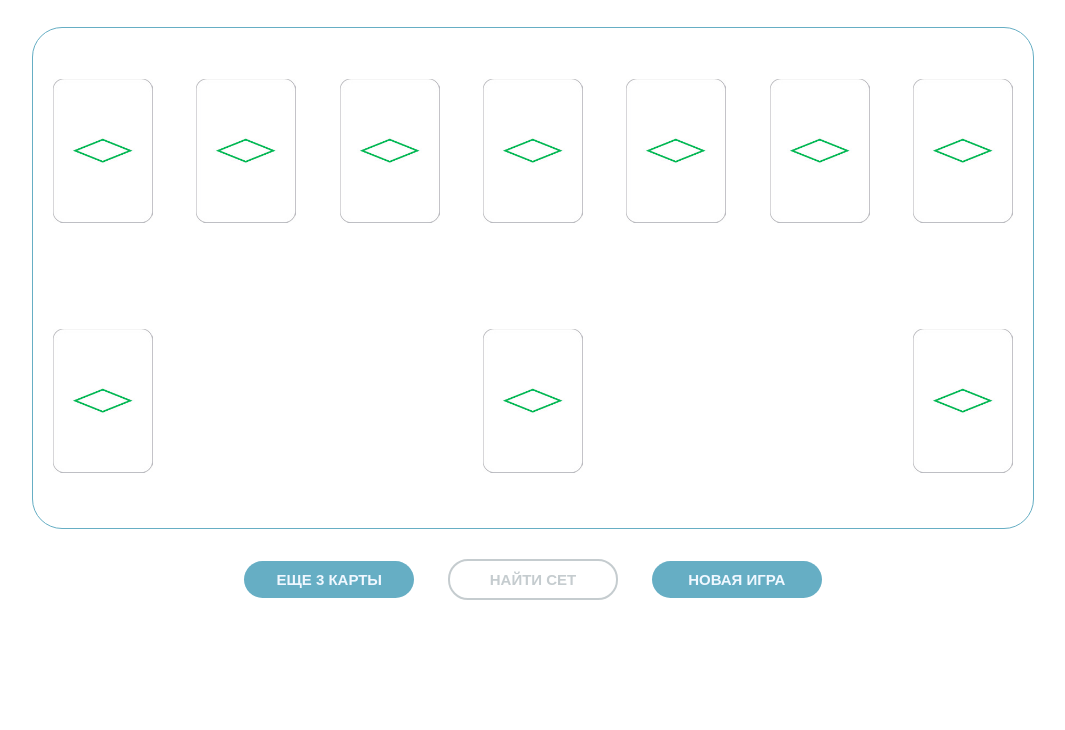
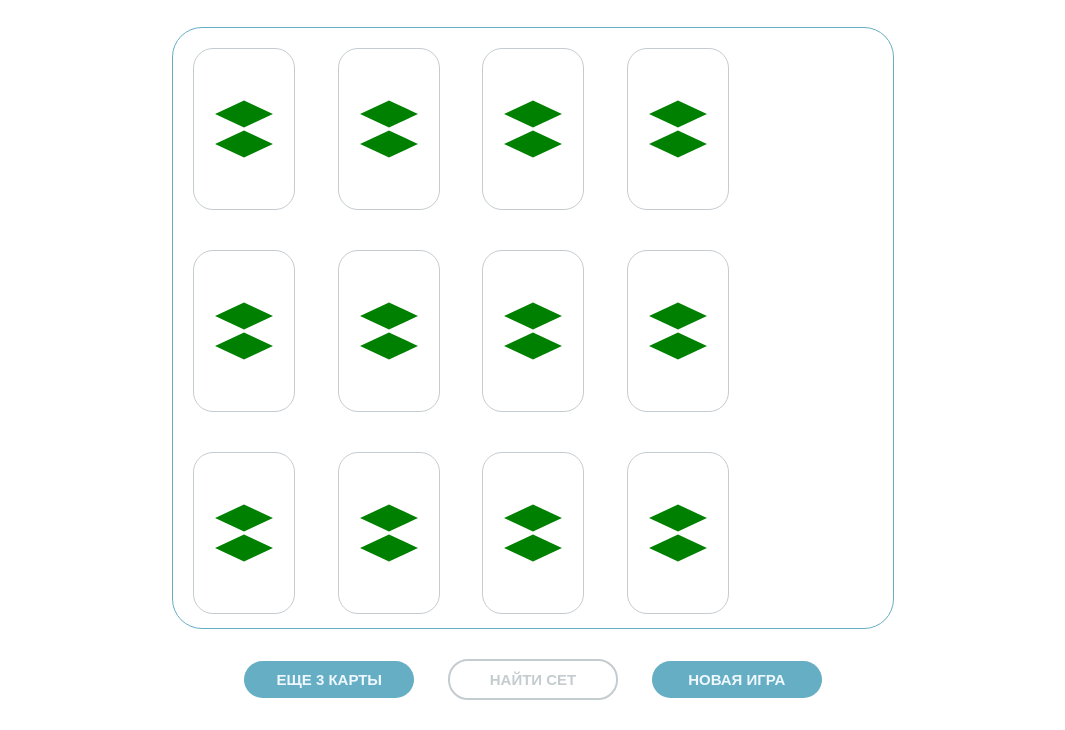
Before and after one commit to OlgaShishkanova/set-game, a website: page index.html in a window 1280 px wide. Shown: the part 80-810 px from the top of the page, without its empty margins (107-1172 px from the left). Drawn offline with nearby package versions, Linux system fonts and the light colour scheme.

Commit message:
карточки в процессе

```diff
--- a/index.html
+++ b/index.html
@@ -9,16 +9,10 @@
 <body>
 <h1 class="name">SET</h1>
 <div class="main flex-between">
-    <a href="#"><img class="main-card" src="images/1-green-diamond-empty.jpg"></a>
-    <a href="#"><img class="main-card" src="images/1-green-diamond-empty.jpg"></a>
-    <a href="#"><img class="main-card" src="images/1-green-diamond-empty.jpg"></a>
-    <a href="#"><img class="main-card" src="images/1-green-diamond-empty.jpg"></a>
-    <a href="#"><img class="main-card" src="images/1-green-diamond-empty.jpg"></a>
-    <a href="#"><img class="main-card" src="images/1-green-diamond-empty.jpg"></a>
-    <a href="#"><img class="main-card" src="images/1-green-diamond-empty.jpg"></a>
-    <a href="#"><img class="main-card" src="images/1-green-diamond-empty.jpg"></a>
-    <a href="#"><img class="main-card" src="images/1-green-diamond-empty.jpg"></a>
-    <a href="#"><img class="main-card" src="images/1-green-diamond-empty.jpg"></a>
+    <div class="main-12 flex-between">
+    </div>
+    <div class="main-add-3">
+    </div>
 </div>
 
 <div class="buttons">
@@ -27,6 +21,12 @@
     <input type="button" class="buttons-new-game" value="Новая игра">
 </div>
 
+<!--<div class="card-item" style="width: 100px; height: 160px; margin: 20px; border: 1px solid #c5cccf; border-radius: 20px; background-color: #ffffff; display: flex;  justify-content: center; align-items: center; flex-direction: column;-->
+<!--">-->
+    <!--<div class="card-inside" style="background-color: green; width: 30px; height: 30px; transform: rotate(-45deg) skew(20deg, 20deg);">-->
+    <!--</div>-->
+<!--</div>-->
+
 <script src="node_modules/jquery/dist/jquery.min.js"></script>
 <script src="js/script.js"></script>
 
--- a/js/script.js
+++ b/js/script.js
@@ -1,3 +1,20 @@
 /**
  * Created by Olya on 11.02.2017.
  */
+
+$(function () {
+
+    var cardDiamond = '<div class="card-item" style="width: 100px; height: 160px; margin: 20px; border: 1px solid #c5cccf; border-radius: 20px; background-color: #ffffff; display: flex;  justify-content: center; align-items: center; flex-direction: column;"> <div class="card-inside" style="background-color: green; width: 30px; height: 30px; transform: rotate(-45deg) skew(20deg, 20deg);"></div></div>';
+    var cardDiamond2 = '<div class="card-item" style="width: 100px; height: 160px; margin: 20px; border: 1px solid #c5cccf; border-radius: 20px; background-color: #ffffff; display: flex;  justify-content: center; align-items: center; flex-direction: column;"> <div class="card-inside" style="background-color: green; width: 30px; height: 30px; transform: rotate(-45deg) skew(20deg, 20deg);"></div><div class="card-inside" style="background-color: green; width: 30px; height: 30px; transform: rotate(-45deg) skew(20deg, 20deg);"></div></div>';
+    var cardDiamond3 = '<div class="card-item" style="width: 100px; height: 160px; margin: 20px; border: 1px solid #c5cccf; border-radius: 20px; background-color: #ffffff; display: flex;  justify-content: center; align-items: center; flex-direction: column;"> <div class="card-inside" style="background-color: green; width: 30px; height: 30px; transform: rotate(-45deg) skew(20deg, 20deg);"></div><div class="card-inside" style="background-color: green; width: 30px; height: 30px; transform: rotate(-45deg) skew(20deg, 20deg);"></div><div class="card-inside" style="background-color: green; width: 30px; height: 30px; transform: rotate(-45deg) skew(20deg, 20deg);"></div></div>';
+
+    var arr = [cardDiamond, cardDiamond2, cardDiamond3];
+
+    var rand = Math.floor(Math.random() * arr.length);
+
+
+    for(var i=0;i<12;i++){
+        $(".main-12").append(arr[rand]);
+     }
+
+});
--- a/style.sass
+++ b/style.sass
@@ -107,8 +107,8 @@ img
 
 .main
   margin: 0 auto
-  width: 1000px
-  height: 500px
+  width: 720px
+  height: 600px
   border: 1px solid #66aec4
   border-radius: 30px
 
@@ -151,6 +151,11 @@ img
   @extend .buttons-more
   margin-right: 0
 
+.main-12
+  width: 80%
+.main-add-3
+  width: 20%
+
 .main-card
   width: 100px
   height: auto
```
Also changed, not shown: style.css.
